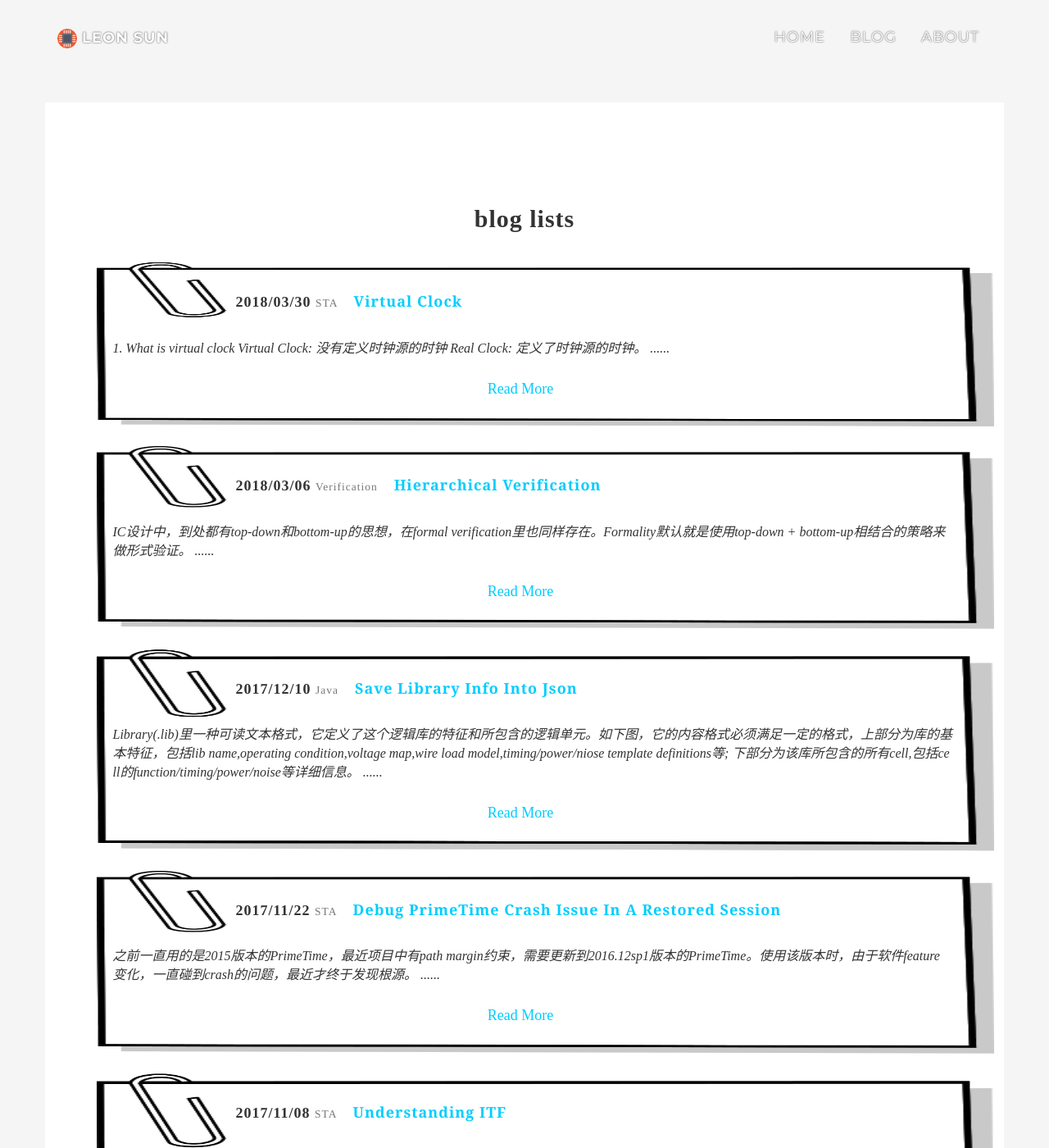
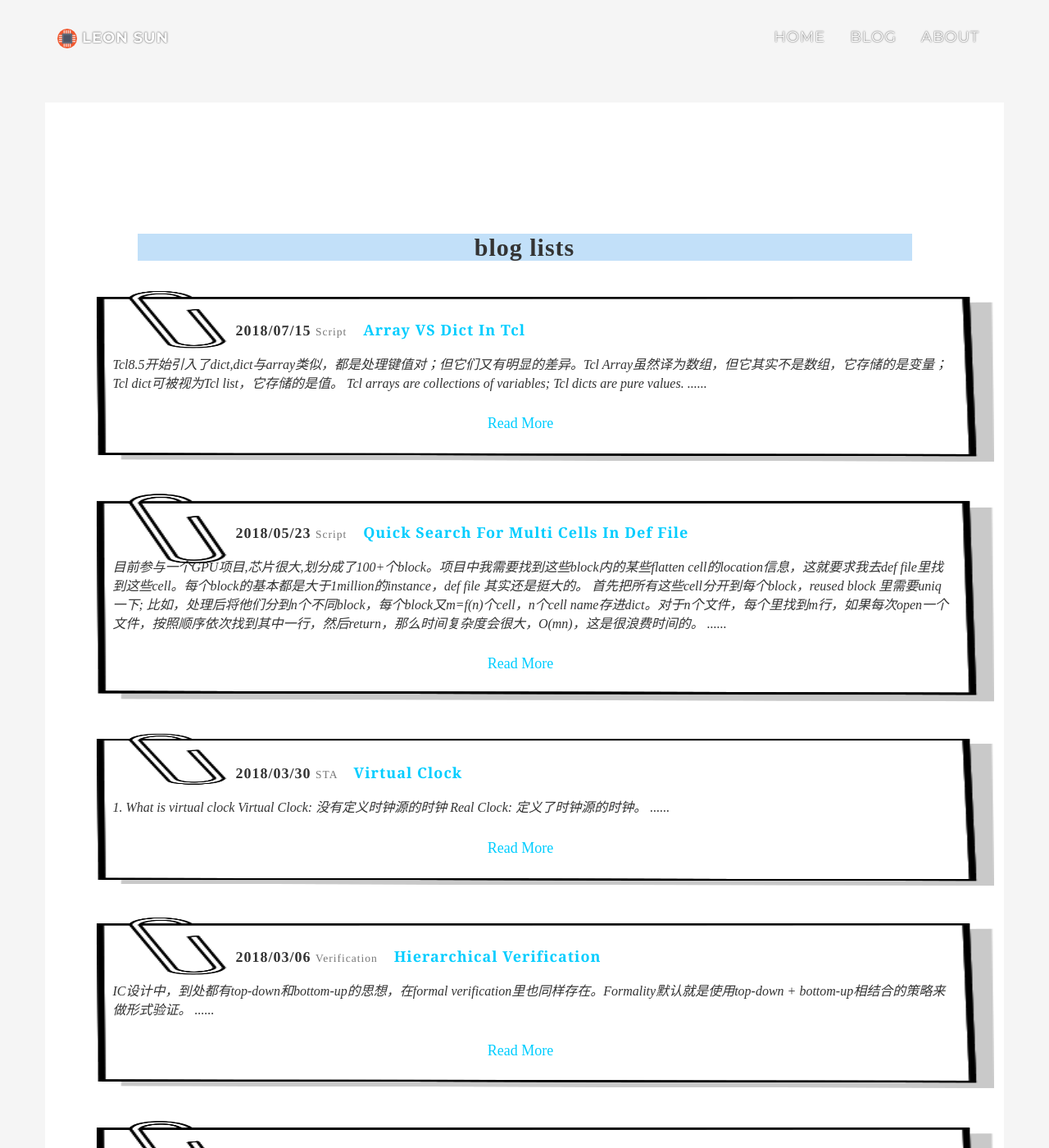
Before and after one commit to iLeonSun/iLeonSun.github.io, a Jekyll site: the page built from blogs.md, in a window 1280 px wide and 1400 px high. Shown: the whole window at 82% size. Built offline with Jekyll 4.4.1, drawn with Linux system fonts in a browser that asks for light colours; nearby versions of some CDN libraries; a style sheet for code colours, icons or effects is not loaded.

Commit message:
add posts

````diff
--- a/_includes/post-list.html
+++ b/_includes/post-list.html
@@ -1,7 +1,7 @@
 
 <!-- Post List Start -->
 <div class="bloglistbg">
-<h4 align="left" style="font-family:Times;padding-left:150px;padding-top:40px;text-transform:capitalize;">
+<h4 align="left" style="font-family:Times;padding-left:150px;padding-top:40px;text-transform:capitalize;background:none">
   <strong>{{ post.date | date:"%Y/%m/%d" }}</strong>
   <small>
     <a class="category" href="{{site.baseurl}}/categories/{{ post.category | downcase }}.html">
--- a/_layouts/post.html
+++ b/_layouts/post.html
@@ -37,7 +37,7 @@
 					<br>
 					<!-- % include share.html % -->
 					<div style="display:block">
-					<h4 style="text-align:left"> 分享到:
+					<h4 style="text-align:left;background:none"> 分享到:
 					<div class="social-share share-component" data-sites="weibo,wechat,qq,qzone"></div>
 					</div>
 					</h4>
--- /dev/null
+++ b/_posts/2018-05-23-quick-seach-multi-cells-in-def-file.md
@@ -0,0 +1,134 @@
+---
+title: quick search for multi cells in def file
+layout: post
+section-type: post
+comments: true
+date: 2018-05-23
+category: script
+tags: python
+excerpt_separator: <!--more-->
+---
+目前参与一个GPU项目,芯片很大,划分成了100+个block。项目中我需要找到这些block内的某些flatten cell的location信息，这就要求我去def file里找到这些cell。每个block的基本都是大于1million的instance，def file 其实还是挺大的。
+首先把所有这些cell分开到每个block，reused block 里需要uniq一下; 比如，处理后将他们分到n个不同block，每个block又m=f(n)个cell，n个cell name存进dict。对于n个文件，每个里找到m行，如果每次open一个文件，按照顺序依次找到其中一行，然后return，那么时间复杂度会很大，`O(mn)`，这是很浪费时间的。<!--more-->
+现在的问题就是要在同一个file里找到m个cell，优化的解法应该是将所有的m个cell放到一个regexp pattern里，只open file一次，然后read file，从第一行开始，发现一个match就把对应的sub pattern去除，如此递归下去，直到所有sub pattern都被找到，pattern为空，即可return。
+简单代码如下：
+```python
+def getCellsLocations(refName,cells,defdir='data/PlaceDesign'):
+    '''
+    get cells locations who are in same tile
+    '''
+    ## uniq cells
+    cells = set(cells)
+    location = {}
+    defFile = defdir+'/'+refName+'/'+refName+'.def.gz'
+    logger.info('Looking for cells in def file: '+defFile)
+    unitPattern = re.compile('UNITS DISTANCE MICRONS\s+(\d+)')
+    p = '|'.join(cells)
+    pattern = '\s+-\s+(%s)\s+\w+\s+\+\s+\w+\s+\(\s*(\S+)\s+(\S+)\s*\)' % p
+    with gzip.open(defFile,'rb') as f:
+        units = ''
+        for line in f.read().split('\n'):
+            if units == '':
+                if unitPattern.match(line):
+                    units = unitPattern.match(line).group(1)
+            if p == '':
+                logger.info('All cells has been found.')
+                return location
+            elif re.match(pattern,line):
+                m = re.match(pattern,line)
+                cell = m.group(1)
+                coordX = m.group(2)
+                coordY = m.group(3)
+                coordX = float(coordX)/float(units)
+                coordY = float(coordY)/float(units)
+                logger.info('cell %s location in tile: %.4f,%.4f' % (cell,coordX,coordY) )
+                location[cell] = [coordX,coordY]
+                ## pattern
+                if re.search('\|'+cell+'\|',p):
+                    p = re.sub('\|'+cell+'\|','|',p)
+                elif re.search('\|'+cell,p):
+                    p = re.sub('\|'+cell,'',p)
+                elif re.search(cell+'\|',p):
+                    p = re.sub(cell+'\|','',p)
+                elif re.search(cell,p):
+                    # last one
+                    p = re.sub(cell,'',p)
+                pattern = '\s+-\s+(%s)\s+\w+\s+\+\s+\w+\s+\(\s*(\S+)\s+(\S+)\s*\)' % p
+        if p != '':
+            logger.error('some cells are not found: %s' % p)
+
+```
+如上，主要部分就是先将所有cell通过`或(|)`组成整个pattern `p`, match到就sub，直到p为空 ，需要注意的是`re.sub`时cellpattern前后的`或(|)`操作符。
+类似地，也可以通过这样的方法来得到port location，但是需要注意的是，port 是一组bus时，后缀的`[]`要转义一下，代码如下：
+```python
+def getPortsLocations(refName,portNames,defdir='../data/PlanSSB'):
+    '''
+    get ports locations
+    Note:
+        the terminal is 0.395 height,
+        and is different in def in top or bottom.
+        So the uppper may be in tile if directly use the def location,need plus 0.395
+        +-------------------+
+        |      ||           |
+        |      -- <-here    |
+        |                   |
+        |                   |
+        |      --           |
+        |      ||           |
+        +-------------------+
+                ^--here
+
+    To simplify it, plus 0.4 for all four sides.
+    '''
+    escaped = [i.replace('[','\[').replace(']','\]') for i in portNames]
+    ports = set(escaped)
+    location = {}
+    defFile = os.path.join(defdir,refName,'%s.def.gz' %refName)
+    logger.info('Looking for ports in def file: %s' % defFile)
+    unitPattern = re.compile('UNITS DISTANCE MICRONS\s+(\d+)')
+    p = '|'.join(ports)
+    pattern = '-\s+(%s)\s+\+\s+NET\s+.+\s+PORT\s+.+\s+FIXED\s+\(\s*(\S+)\s+(\S+)\s*\)' % p
+    with gzip.open(defFile,'rb') as f:
+        units = ''
+        for line in f.read().split(';\n'):
+            if units == '':
+                if unitPattern.search(line):
+                    units = unitPattern.search(line).group(1)
+            if p == '':
+                logger.info('All ports have been found.')
+                return location
+            elif re.search(pattern,line,re.DOTALL):
+                m = re.search(pattern,line,re.DOTALL)
+                port = m.group(1)
+                coordX = m.group(2)
+                coordY = m.group(3)
+                coordX = float(coordX)/float(units)
+                coordY = float(coordY)/float(units)
+                logger.info('port %s location in tile: %.4f,%.4f' % (port,coordX,coordY))
+                # add 0.4 margin
+                if abs(coordX) > abs(coordY):
+                    # left or right
+                    coordX += 0.4 if coordX > 0 else -0.1
+                else:
+                    # top or bottom
+                    coordY += 0.4 if coordY > 0 else -0.1
+                location[port] = [coordX,coordY]
+                ## pattern
+                ### NOTE:
+                ### a[0] in p is a\[0\], show as a\\[0\\] in Python
+                ### to match it, use 'a\\\\\\[0\\\\\\]' or r'a\\\[0\\\]'
+                escapedPort = port.replace('[',r'\\\[').replace(']',r'\\\]')
+                if re.search('\|'+escapedPort+'\|',p):
+                    p = re.sub('\|'+escapedPort+'\|','|',p)
+                elif re.search('\|'+escapedPort,p):
+                    p = re.sub('\|'+escapedPort,'',p)
+                elif re.search(escapedPort+'\|',p):
+                    p = re.sub(escapedPort+'\|','',p)
+                elif re.search(escapedPort,p):
+                    # last one
+                    p = re.sub(escapedPort,'',p)
+                pattern = '-\s+(%s)\s+\+\s+NET\s+.+\s+PORT\s+.+\s+FIXED\s+\(\s*(\S+)\s+(\S+)\s*\)' % p
+        if p != '':
+            logger.error('some ports are not found: %s' % p)
+
+```
--- /dev/null
+++ b/_posts/2018-07-15-Tcl-Array-VS-Tcl-Dict.md
@@ -0,0 +1,171 @@
+---
+title: Array VS Dict in Tcl
+layout: post
+section-type: post
+comments: true
+date: 2018-07-15
+category: script
+tags: tcl
+excerpt_separator: <!--more-->
+---
+Tcl8.5开始引入了`dict`,`dict`与`array`类似，都是处理键值对；但它们又有明显的差异。`Tcl Array`虽然译为数组，但它其实不是数组，它存储的是变量；`Tcl dict`可被视为`Tcl list`，它存储的是值。
+>Tcl arrays are collections of variables;
+>Tcl dicts are pure values.
+
+<!--more-->
+## 1. Tcl array
+数组，是一种最基础的数据结构，是由相同类型的元素（element）的集合所组成的数据结构，分配一块连续的内存来存储。利用元素的索引（index）可以计算出该元素对应的存储地址。一般索引从0开始，一维数组的array[0]表示第一个元素，二维数组的array[0][0]表示第一个元素。所以我们这里说的数组其实是`List`,一般的计算机语言里都会有list的结构，Tcl也不例外。List可以有不同的实现方法，比如java里就有`arraylist`和`linkedlist`(链表结构，存储位置不连续)。
+而Tcl里的`array`其实并不是`数组`，它其实是一种键值对的数据结构(perl里称为hash，python里称为dict，java里称为map)。Tcl array存储的是变量，是一堆变量的集合。
+### Tcl array 写法简洁
+Tcl array的读写很简洁，可以直接对arrayName(key)操作。eg:
+```
+% set arr(a) aaa
+aaa
+% puts $arr(a)
+aaa
+
+```
+
+### Tcl Array 与Tcl List 转化
+可以将偶数个元素的`Tcl List`直接通过`array set`转化成`Tcl Array`, `Tcl Array` 可以通过`array get`返回一个key-var的`Tcl List`。
+```
+% array set arr { a aaa b bbb }
+% array get arr
+a aaa b bbb
+```
+
+### Tcl没有多维array
+Tcl array的key是string，其实array不支持二维array，但可以用下面的方法来用，很像二维array。
+```
+% set arr(x1,y1) 11
+11
+% set arr(x1,y2) 12
+12
+% array name arr
+x1,y2 x1,y1
+```
+如上所示，`arr(x1,y1)`的key是`x1,y1`，Tcl会把`()`内的所有string当作key，甚至可以用下面这样来表示二维array，key值为`x1)(y1`:
+```
+% array unset arr
+% set arr(x1)(y1) 11
+11
+% set arr(x1)(y2) 12
+12
+% array name arr
+x1)(y1 x1)(y2
+```
+
+### Tcl array is unordered
+`Tcl array`是无序存储的，这也是其一大劣势。如果要按序取出的话，只能先把key按序存储到list里。
+```
+% array unset arr
+% array set arr {
+a 11
+c 33
+d 44
+b 22
+}
+% array name arr
+d a b c
+% array unset arr
+% array set arr {
+a 11
+c 33
+d 44
+b 22
+}
+% array name arr
+d a b c
+```
+
+## 2. Tcl Dict
+`Tcl Dict`是从8.5版才引入的，是高效的键值对操作方式。和array不同的是，dict存储的是值，其可被视为是`Tcl list`，key有序存储，而且可以嵌套。
+### Dict is vaule
+dict存储的是值，可以直接`puts $dictName`来得到dict value，array是不可以的。
+```
+% set adict [dict create a 11 d 44 c 33 b 22]
+a 11 d 44 c 33 b 22
+% puts $adict
+a 11 d 44 c 33 b 22
+% array set arr {
+a 11
+b 22
+}
+puts $arr
+cann't read “arr": variable is a array
+```
+
+### Dict is a List
+`Tcl Dict`是有偶数个元素的list，每个奇数元素为key，其后的偶数元素为value。
+```
+% set alist {a 11 b 22 c 33 d 44}
+a 11 b 22 c 33 d 44
+% dict get $alist a
+11
+% dict get $alist b
+22
+### 奇数项list不能转化成dict
+% set olist {a 11 b 22 c}
+a 11 b 22 c
+% dict get $olist a
+missing value to go with ke
+```
+上面的例子中，定义了一个Tcl list `alist`，随后直接对它dict cmd 操作。
+Tcl Dict可以与Tcl List无损转化，由于dict底层是hash table实现，所以其性能还是与list有区别。
+> Internally, Tcl uses a hash table to implement a dictionary, so its performance characteristics are quite different from those of a plain list. To avoid the performance cost of shimmering, use only dict or ˇlistˇ commands to modify a dictionary.
+> The conversion between internal representations of a dictionary and a list is lossless. A round-trip conversion from dict to list and back again yields the original value.
+
+### Dict is ordered
+既然dict可以和list相互转化，那dict自然也像list那样是有序的。
+```
+% set adict [dict create a 11 d 44 c 33 b 22]
+a 11 d 44 c 33 b 22
+% dict for {k v} $adict {
+  puts "$k: $v"
+}
+a: 11
+d: 44
+c: 33
+b: 22
+```
+
+### Dict can be nested
+Dict存储的是值，它可以像list in list那样来嵌套使用
+```
+% set person {
+lucy {age 20 sex female}
+jake {age 25 sex male}
+}
+
+lucy {age 20 sex female}
+jake {age 25 sex male}
+
+% dict get [dict get $person lucy] age
+20
+```
+也可用`dict`cmd来嵌套，如下：
+```
+% dict set person Lucy age 20
+Lucy {age 20}
+% dict set person Lucy sex female
+Lucy {age 20 sex female}
+% dict set person Jake age 25
+Lucy {age 20 sex female} Jake {age 25}
+% dict set person Jake sex male
+Lucy {age 20 sex female} Jake {age 25 sex male}
+% dict for {name info} $person {
+    puts "This is $name"
+    dict with info {
+        puts "age: $age"
+        puts "sex: $sex"
+    }
+}
+This is Lucy
+age: 20
+sex: female
+This is Jake
+age: 25
+sex: male
+```
+
+`Tcl dict`和`Tcl array`的功能有重叠，我一般情况是优先用`tcl array`，毕竟它的写法更简洁；如果需要按序或者嵌套，就用`tcl dict`。
--- a/css/grayscale.scss
+++ b/css/grayscale.scss
@@ -69,14 +69,23 @@ h1 {
 
 h2,
 h3,
-h4,
-h5,
-h6 {
-    margin: 0 0 35px;
+h4 {
+    margin: 35px 0 20px;
     /*text-transform: uppercase;*/
     font-family: 'Times New Roman', serif,'宋体', "SimSun";
     font-weight: 800;
     letter-spacing: 1px;
+	background-color:#1488e842;
+}
+
+h5,
+h6 {
+    margin: 35px 0 20px;
+    /*text-transform: uppercase;*/
+    font-family: 'Times New Roman', serif,'宋体', "SimSun";
+    font-weight: 800;
+    letter-spacing: 1px;
+	/*background-color:#a2c8e8;*/
 }
 
 /* Added in { Personal } */
@@ -105,7 +114,7 @@ p {
     -ms-word-break: break-all;
     word-break: break-all;
 
-	white-space: pre;
+	/*white-space: pre;*/
  /* Non standard for webkit
      word-break: break-word;
   */
````
Also changed, not shown: 7 other files.
